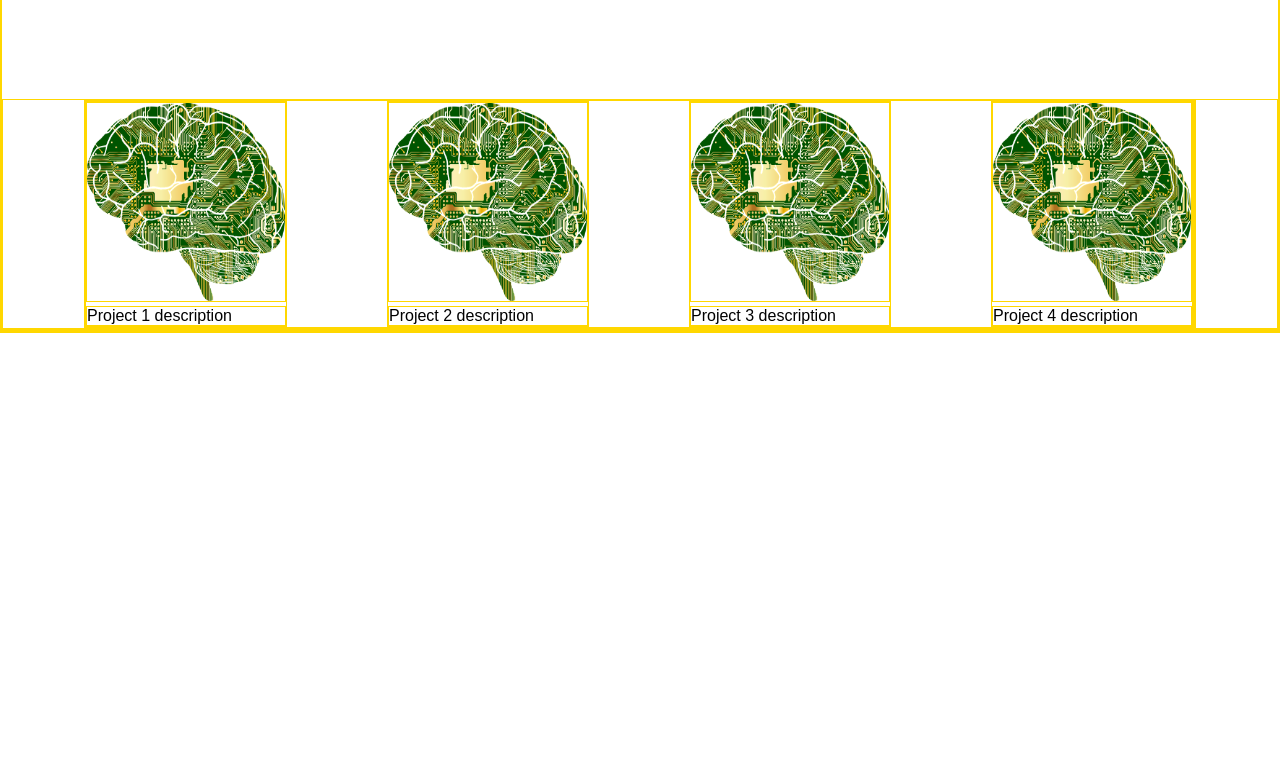
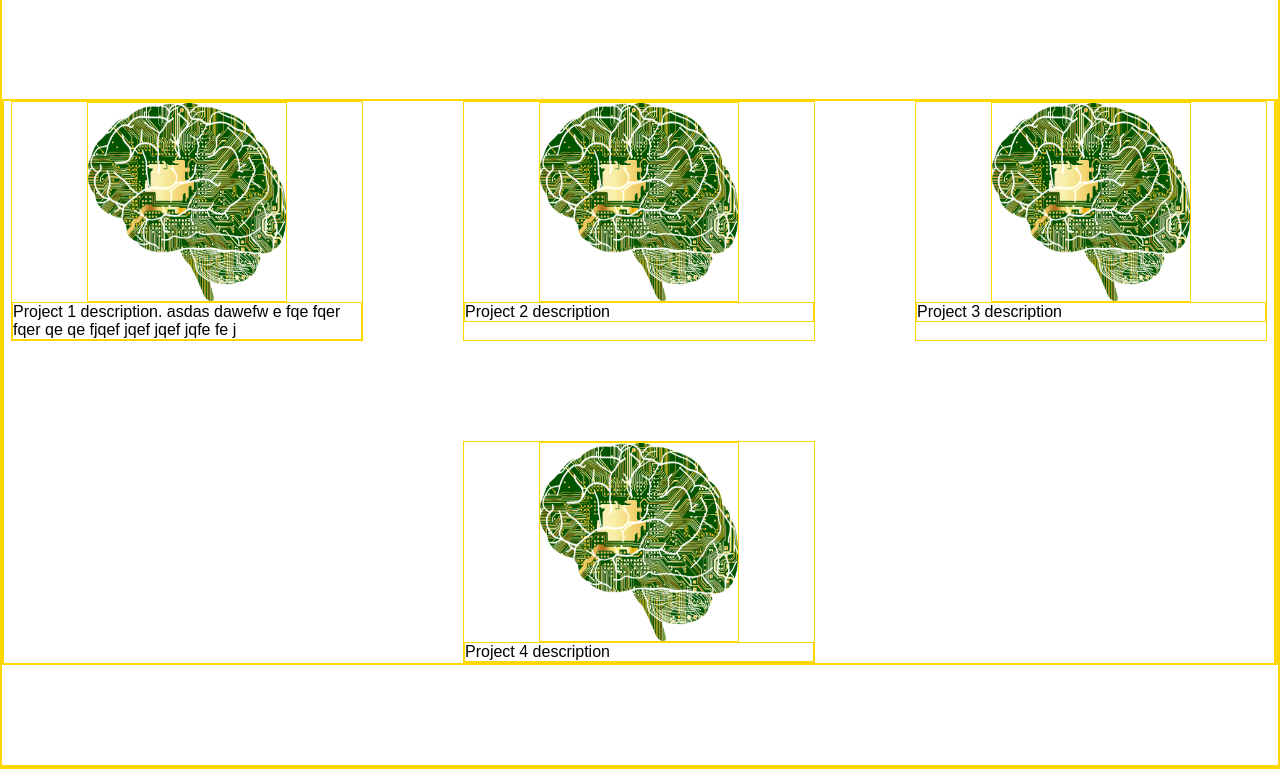
Before and after one commit to Stalloyde/landingpage, a plain HTML site: page index.html in a window 1280 px wide. Shown: the part 728-1497 px from the top of the page. Before the commit the page ends 1061 px from the top, so only its background shows below. Drawn offline with Linux system fonts and the light colour scheme.

Commit message:
Add and style project-item

```diff
--- a/index.html
+++ b/index.html
@@ -38,19 +38,23 @@
 <div class="container-item">
     <div class="project-item">
         <div class="item">
-            <img class="item-photo" src="image.png" alt="item1-photo"> <div class="description">Project 1 description</div>
+            <img class="item-photo" src="image.png" alt="item1-photo">
+            <div class="description">Project 1 description. asdas  dawefw e fqe fqer fqer qe qe fjqef jqef jqef jqfe fe j </div>
         </div>
 
         <div class="item">
-            <img class="item-photo" src="image.png" alt="item2-photo"> <div class="description">Project 2 description</div>
+            <img class="item-photo" src="image.png" alt="item2-photo">
+            <div class="description">Project 2 description</div>
         </div>
 
         <div class="item">
-            <img class="item-photo" src="image.png" alt="item3-photo"> <div class="description">Project 3 description</div>
+            <img class="item-photo" src="image.png" alt="item3-photo">
+            <div class="description">Project 3 description</div>
         </div>
 
         <div class="item">
-            <img class="item-photo" src="image.png" alt="item4-photo"> <div class="description">Project 4 description</div>
+            <img class="item-photo" src="image.png" alt="item4-photo">
+            <div class="description">Project 4 description</div>
         </div>
     </div>
 
--- a/style.css
+++ b/style.css
@@ -12,7 +12,6 @@ a:link, a:visited{
 }
 
 /*top header*/
-
 .container-header{
     display:flex;
     background-color: #1f2937;
@@ -71,17 +70,26 @@ button{
     max-height: 50vh;
     min-height: 20vh;
 }
+/* end hero */
 
+/*content*/
 .container-item{
     display:flex;
     justify-content: center;
-    margin-top: 100px;
+    margin: 100px auto;
 }
 
 .project-item{
     display:flex;
-    color:black;
     gap: 100px;
+    flex-wrap: wrap;
+    justify-content: center;
+}
+
+.item{
+    display: flex;
+    flex-direction: column;
+    align-items: center;
 }
 
 .item-photo{
@@ -89,10 +97,8 @@ button{
     height: 200px;
 }
 
-.item{
-
+.description{
+    display:flex;
+    color: black;
+    width: 350px;
 }
-
-.description{
-    color: black;
-}
```
